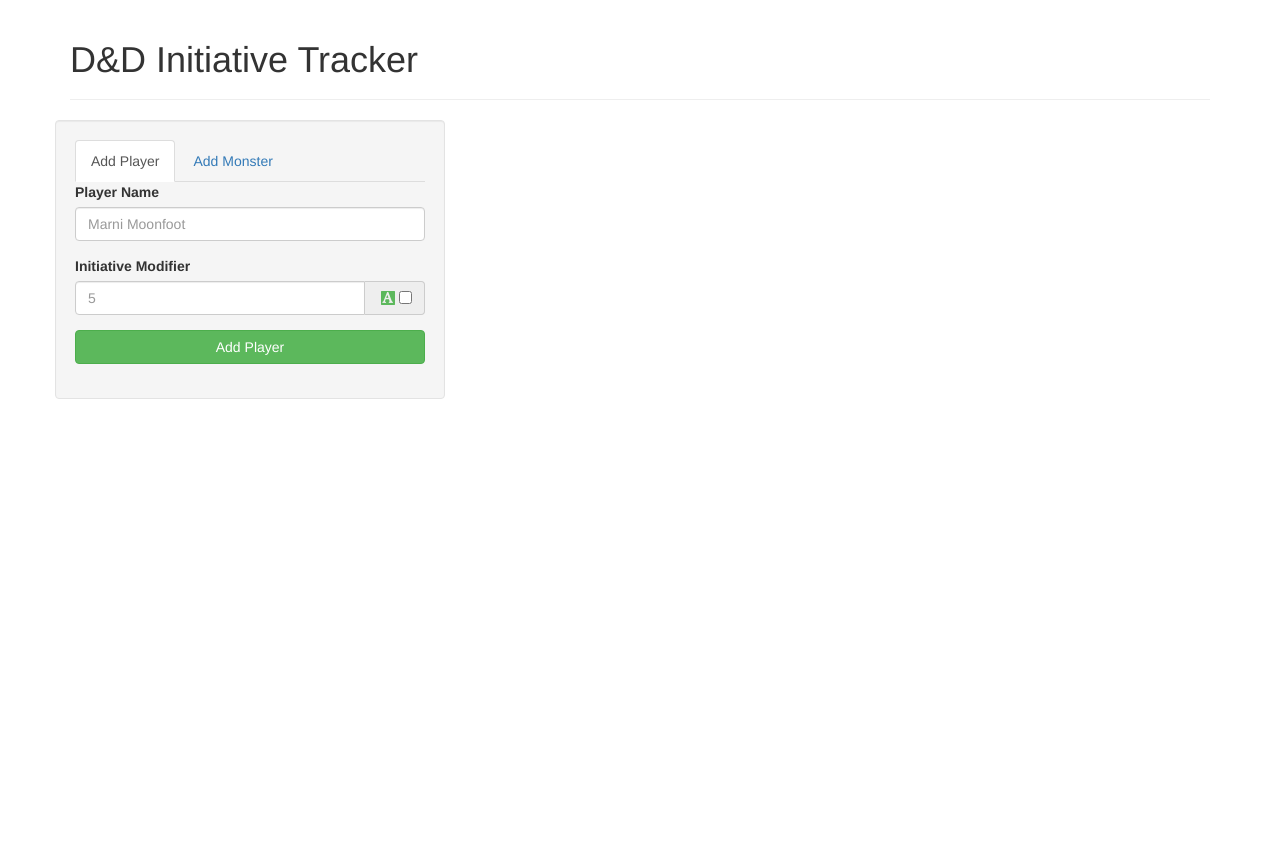
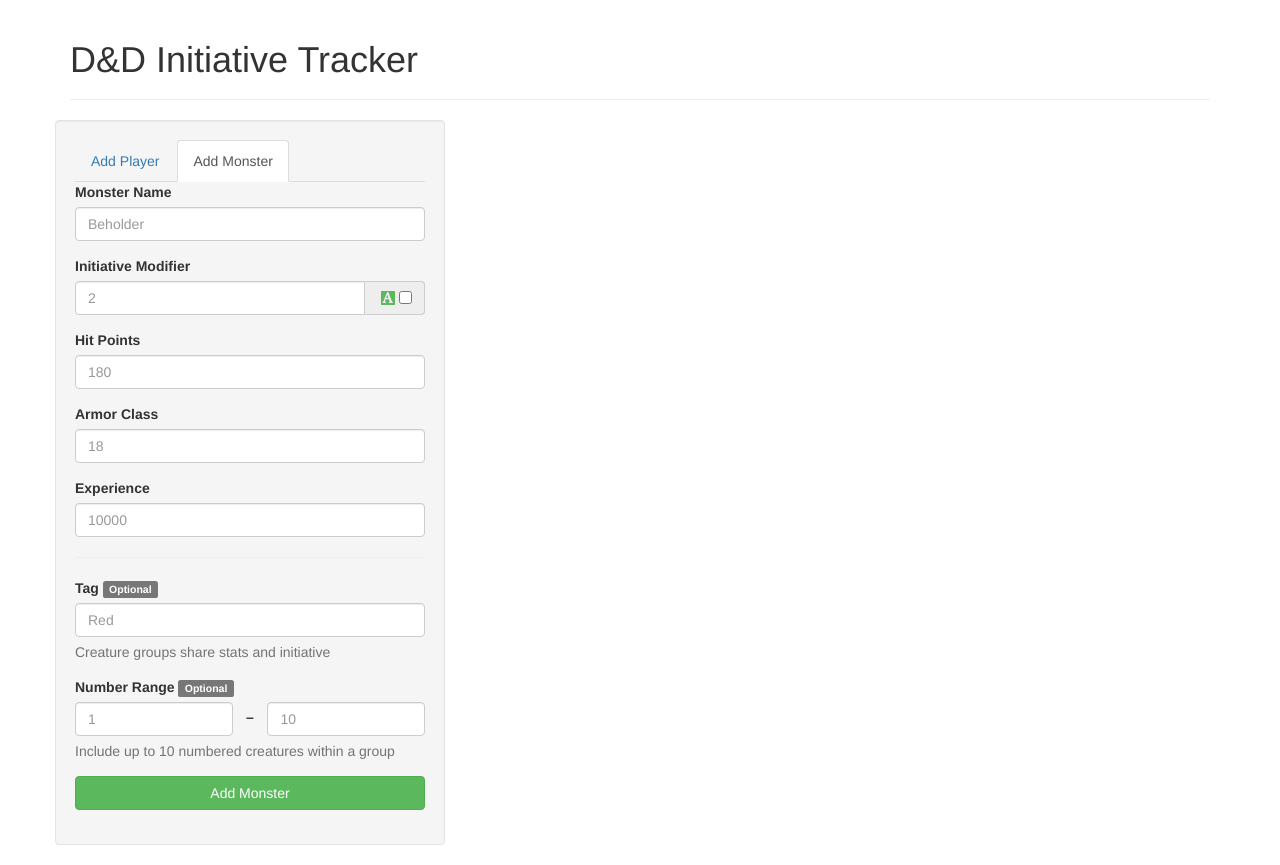
Before and after one commit to CharmedSatyr/dnd_combat_tracker, a React (Create React App) app: page / in a window 1280 px wide. Before the commit the page ends 800 px from the top, so only its background shows below. Built offline with nearby package versions, Linux system fonts and the light colour scheme.

Commit message:
temporary renaming/default swaps

```diff
--- a/src/components/AddCreature/index.js
+++ b/src/components/AddCreature/index.js
@@ -7,14 +7,14 @@
 
 import { Col, Tab, Tabs } from 'react-bootstrap'
 
-const AddCreatures = ({ addCreature }) => (
+const AddCreature = ({ addCreature, addMonsters }) => (
   <Col xs={12} md={4} className="well">
-    <Tabs defaultActiveKey={1} id="add-creature-tabs">
+    <Tabs defaultActiveKey={2} id="add-creature-tabs">
       <Tab eventKey={1} title="Add Player">
         <AddPlayer addCreature={addCreature} />
       </Tab>
       <Tab eventKey={2} title="Add Monster">
-        <AddMonster addCreature={addCreature} />
+        <AddMonster addMonsters={addMonsters} />
       </Tab>
     </Tabs>
   </Col>
@@ -22,9 +22,10 @@
 
 const mapDispatchToProps = dispatch => ({
   addCreature: creature => dispatch(ca.addCreature(creature)),
+  addMonsters: monsters => dispatch(ca.addMonsters(monsters)),
 })
 
 export default connect(
   null,
   mapDispatchToProps
-)(AddCreatures)
+)(AddCreature)
```
